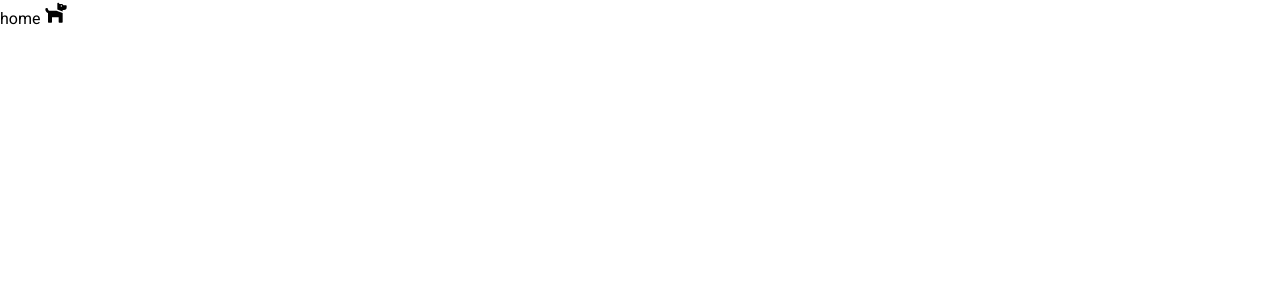
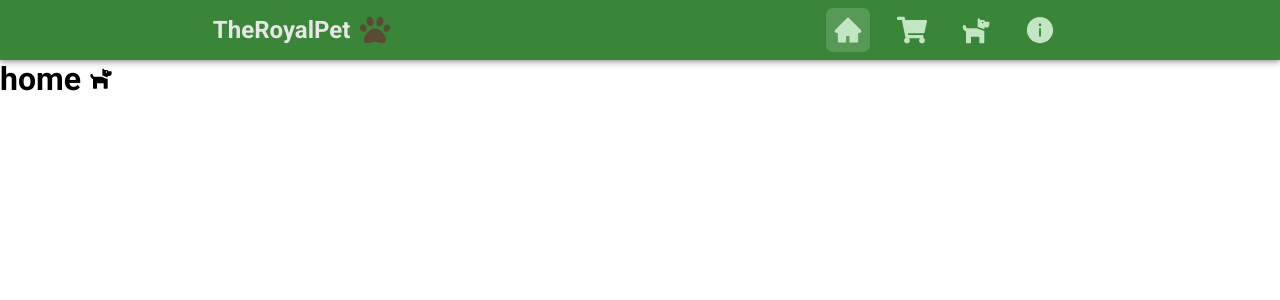
Before and after one commit to CarlosEduardoBotero/toti-petshop-final-project, a React (Create React App) app: page / in a window 1280 px wide. Shown: the top 300 px of the page. Built offline with nearby package versions, Linux system fonts and the light colour scheme.

Commit message:
added navbar layout

```diff
--- a/src/App.js
+++ b/src/App.js
@@ -1,22 +1,25 @@
 import "./App.css";
 import { BrowserRouter, Route, Routes } from "react-router-dom";
 import { FaDog } from "react-icons/fa";
-import { FcAssistant } from "react-icons/fc";
+import NavBar from "./layouts/NavBar/NavBar";
+
 const App = () => {
   return (
     <BrowserRouter>
       <Routes>
+        <Route element={<NavBar />}>
           <Route
             path="/"
             element={
-            <p>
+              <h1 style={{ height: "200vh" }}>
                 home <FaDog className="icon" />
-            </p>
+              </h1>
             }
           />
-        <Route path="/acessórios" element={<p>acessórios</p>} />
+          <Route path="/acessorios" element={<p>acessórios</p>} />
           <Route path="/adote-me" element={<p>adote</p>} />
           <Route path="/cerca-de" element={<p>cerca de</p>} />
+        </Route>
       </Routes>
     </BrowserRouter>
   );
```
Lines whose indentation alone changed are shown as unchanged.
